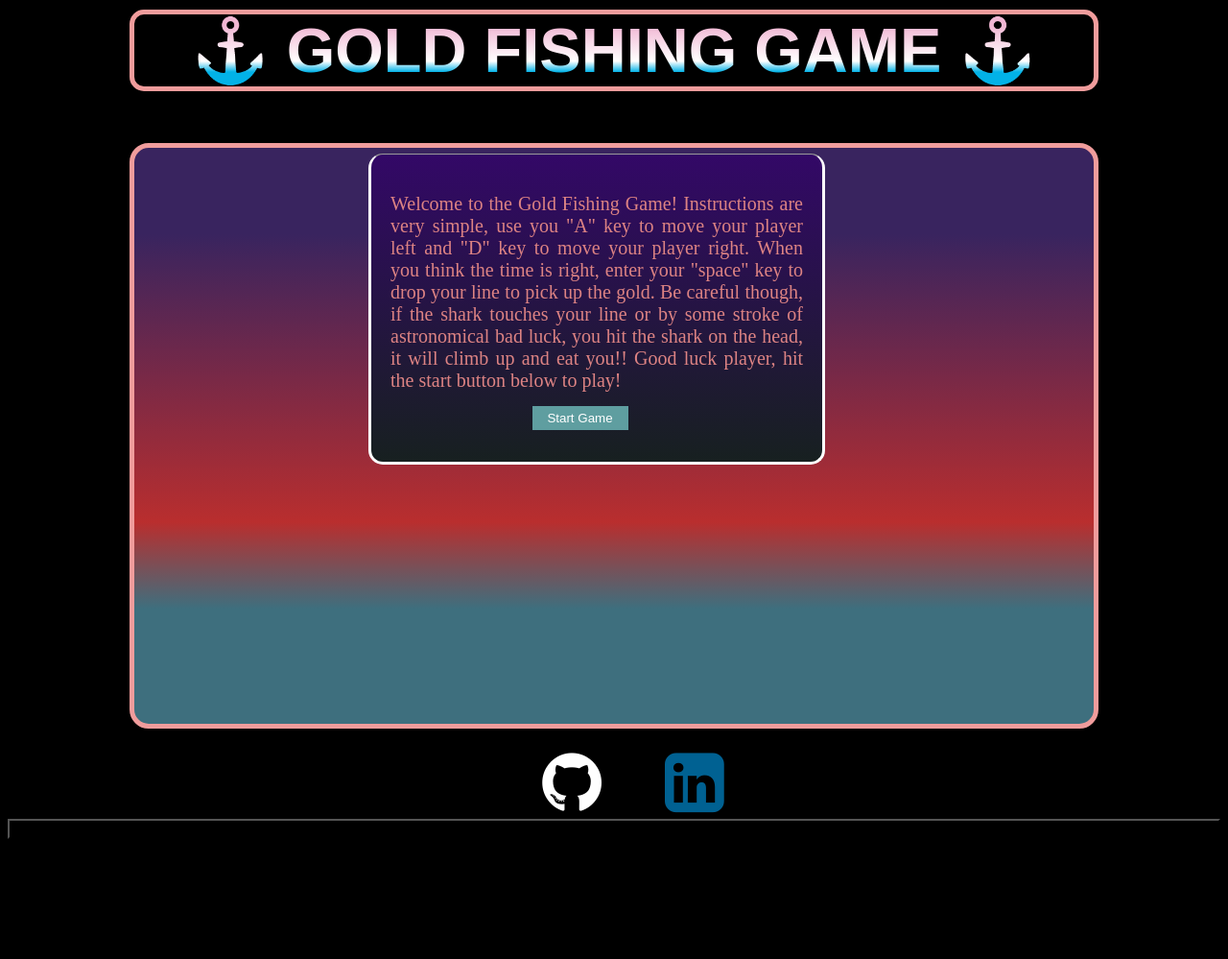
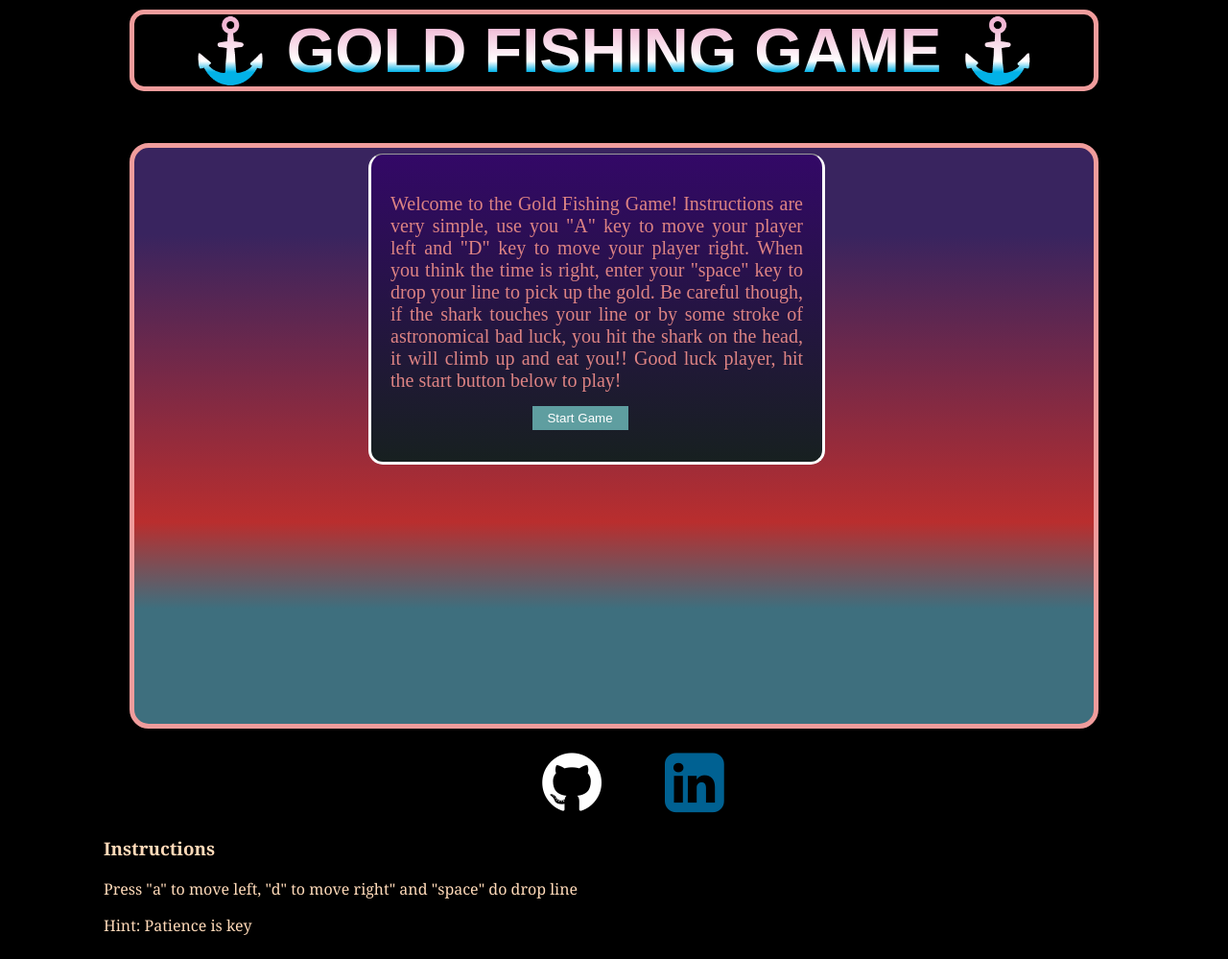
Before and after one commit to tasangpo/GoldFishingGame, a website built with webpack: page index.html in a window 1280 px wide. Shown: the whole page at 96% size. Before the commit the page ends 882 px from the top, so only its background shows below. Built offline with nearby package versions, Linux system fonts and the light colour scheme.

Commit message:
instructions permanent now

```diff
--- a/index.html
+++ b/index.html
@@ -39,15 +39,12 @@
             <li> <a href="https://github.com/tasangpo" target="_blank"> <i class="fa fa-github" style="font-size:72px; color:white"></i> </a> </li>
             <li> <a href="https://www.linkedin.com/in/tashi-s-a868a2185/" target="_blank"> <i id="linkedin" class="fa fa-linkedin-square" style="font-size:72px; color:#006192"></i> </a></li>
         </ul>
-        <button id="instruction-btn" type="button" onclick="instFunction()">Instructions</button>
-                <script>
-                    function instFunction() {
-                        document.getElementById("intro").style.visibility = "visible";
-                    }
-                </script>
+        <div id="instructions">
+            <h3>Instructions</h3>
+            <span>Press "a" to move left, "d" to move right" and "space" do drop line</span>
+            <p>Hint: Patience is key </p>
+        </div>
     </div>
-
-
 
     <div id="game-over">
         <h3>YOU GOT EATEN!</h3>
--- a/src/index.scss
+++ b/src/index.scss
@@ -142,3 +142,11 @@
     width: 150px;
     top: 10%;
 }
+
+#instructions {
+    color: peachpuff;
+    // border: 1px solid white;
+    width: 500px;
+    margin-left: 100px;
+    font-family: Georgia, 'Times New Roman', Times, serif;
+}
```
Also changed, not shown: dist/main.css, 2 other files.
